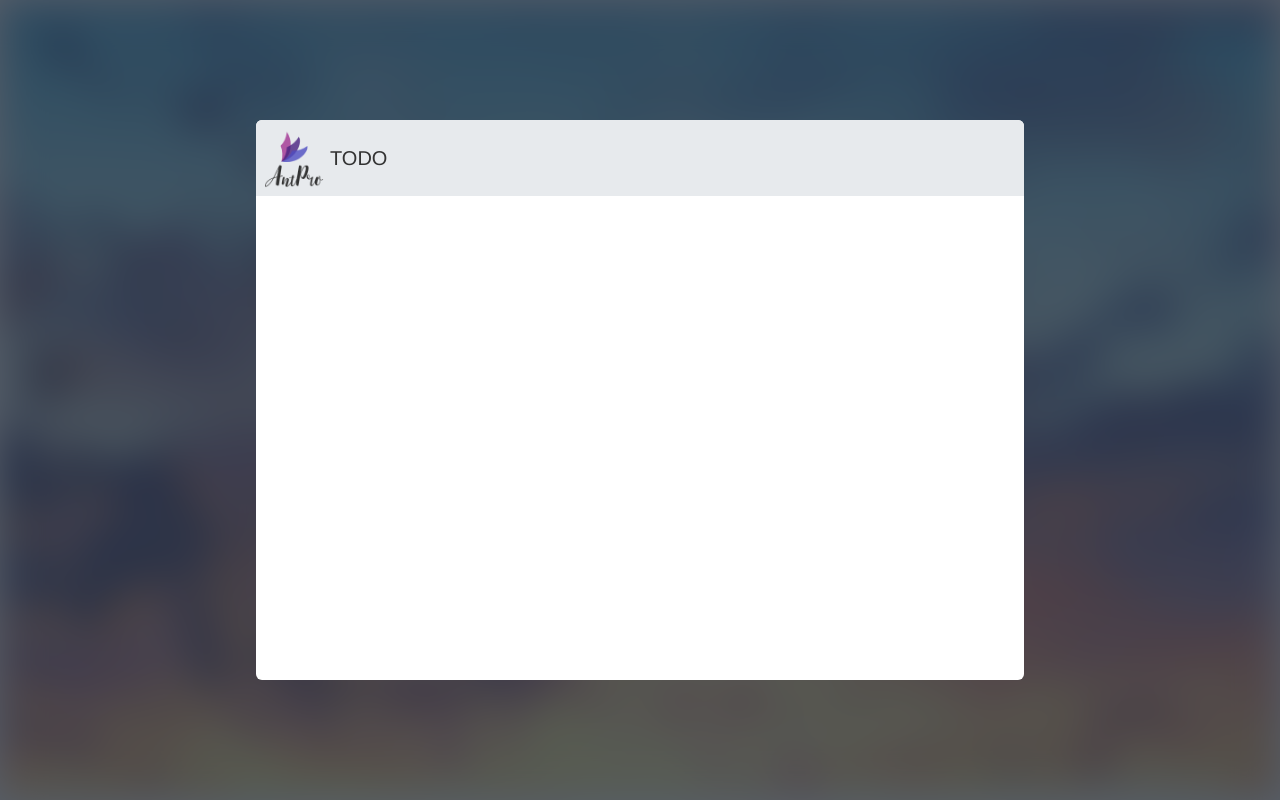
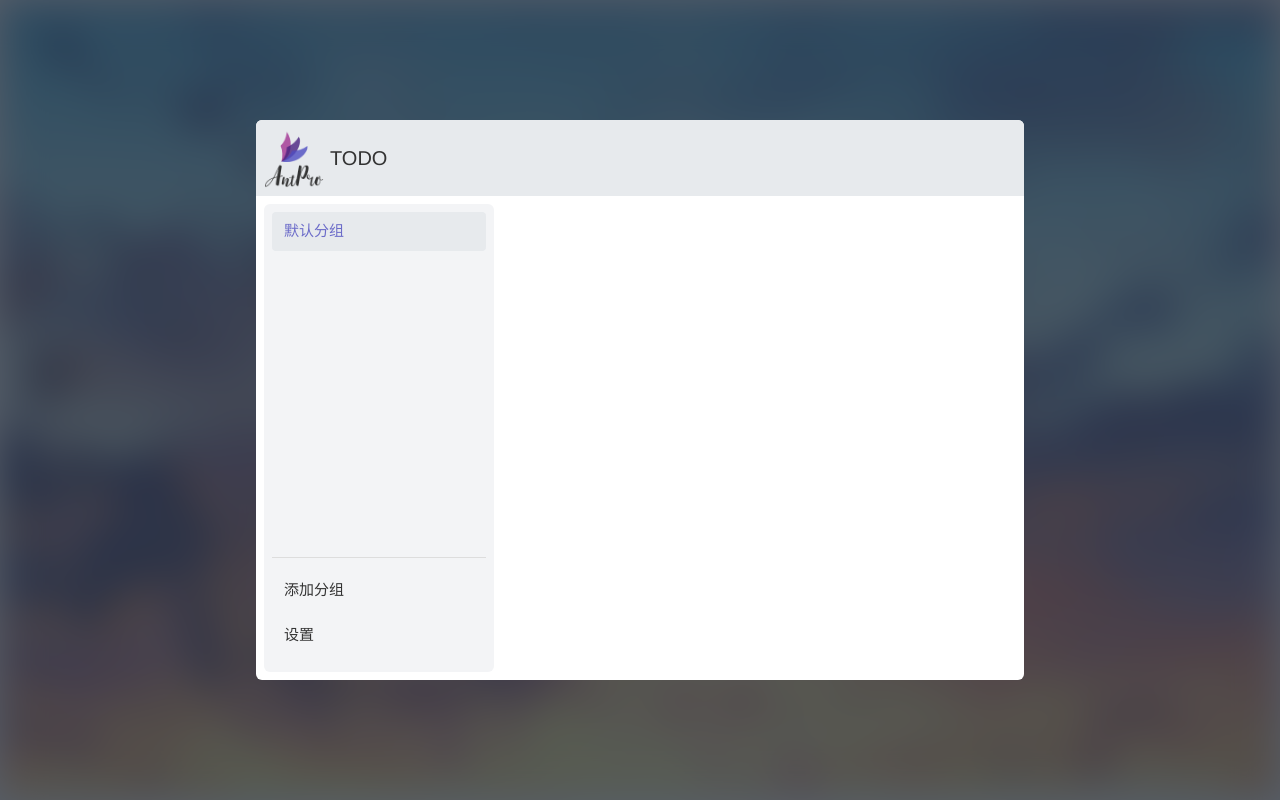
Before and after one commit to Siykt/mp-todo, a Nuxt app: page / in a window 1280 px wide. Built offline with nearby package versions, Linux system fonts and the light colour scheme.

Commit message:
feat: side

```diff
--- a/components/Side.vue
+++ b/components/Side.vue
@@ -1,12 +1,79 @@
 <script setup lang="ts">
-// something
+import storage from '~/lib/storage';
+import { TodoGroup } from '~/modules/Todo/Core';
+
+const sides = ref<TodoGroup[]>([]);
+const activeSide = ref<TodoGroup['id']>('');
+
+const init = async () => {
+  if (typeof window !== 'undefined') {
+    sides.value = await storage.get<TodoGroup[]>('sides', [
+      {
+        id: 'default',
+        title: '默认分组',
+        todoCount: 0,
+      },
+    ]);
+    activeSide.value = sides.value[0].id;
+  }
+};
+
+init();
 </script>
 <template>
-  <div>
-    <!-- something -->
+  <div class="w-230px flex flex-col h-full p2 bg-#f3f4f6 rounded-md">
+    <div class="flex-1">
+      <div v-for="side in sides" :key="side.id" class="side-item" :class="{ active: activeSide === side.id }">
+        <i class="mdi:bookshelf"></i>
+        <span class="ml-4px">{{ side.title }}</span>
+        <span v-if="side.todoCount" class="ml-auto">{{ side.todoCount }}</span>
+      </div>
+    </div>
+    <div class="w-full h-1px bg-#ddd"></div>
+    <div class="flex flex-col p2">
+      <button class="btn">
+        <i class="mdi:plus"></i>
+        添加分组
+      </button>
+      <button class="btn">
+        <i class="mdi:cog-outline"></i>
+        设置
+      </button>
+    </div>
   </div>
 </template>
 
 <style lang="less" scoped>
-// something
+.side-item {
+  display: flex;
+  align-items: center;
+  background: transparent;
+  padding: 8px;
+  color: #666;
+  font-size: 15px;
+  transition: all 0.3s;
+  cursor: pointer;
+  border-radius: 4px;
+  &.active,
+  &:hover {
+    color: #6c6cc9;
+    background: #e7eaed;
+  }
+}
+.btn {
+  display: flex;
+  align-items: center;
+  border: 0;
+  padding: 12px;
+  padding-left: 0;
+  background: transparent;
+  gap: 4px;
+  color: #333;
+  font-size: 15px;
+  transition: color 0.3s;
+  cursor: pointer;
+  &:hover {
+    color: #6c6cc9;
+  }
+}
 </style>
```
